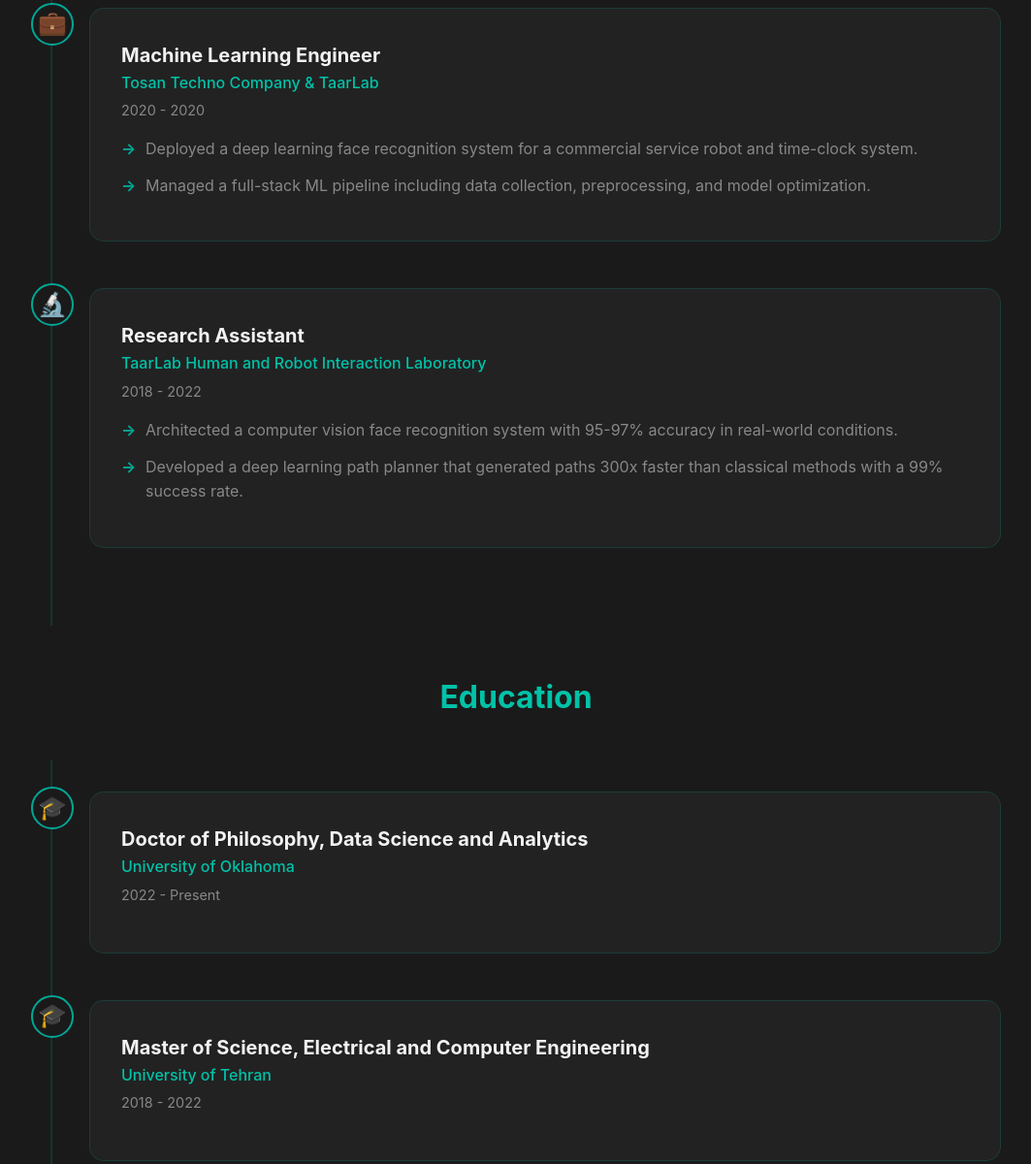
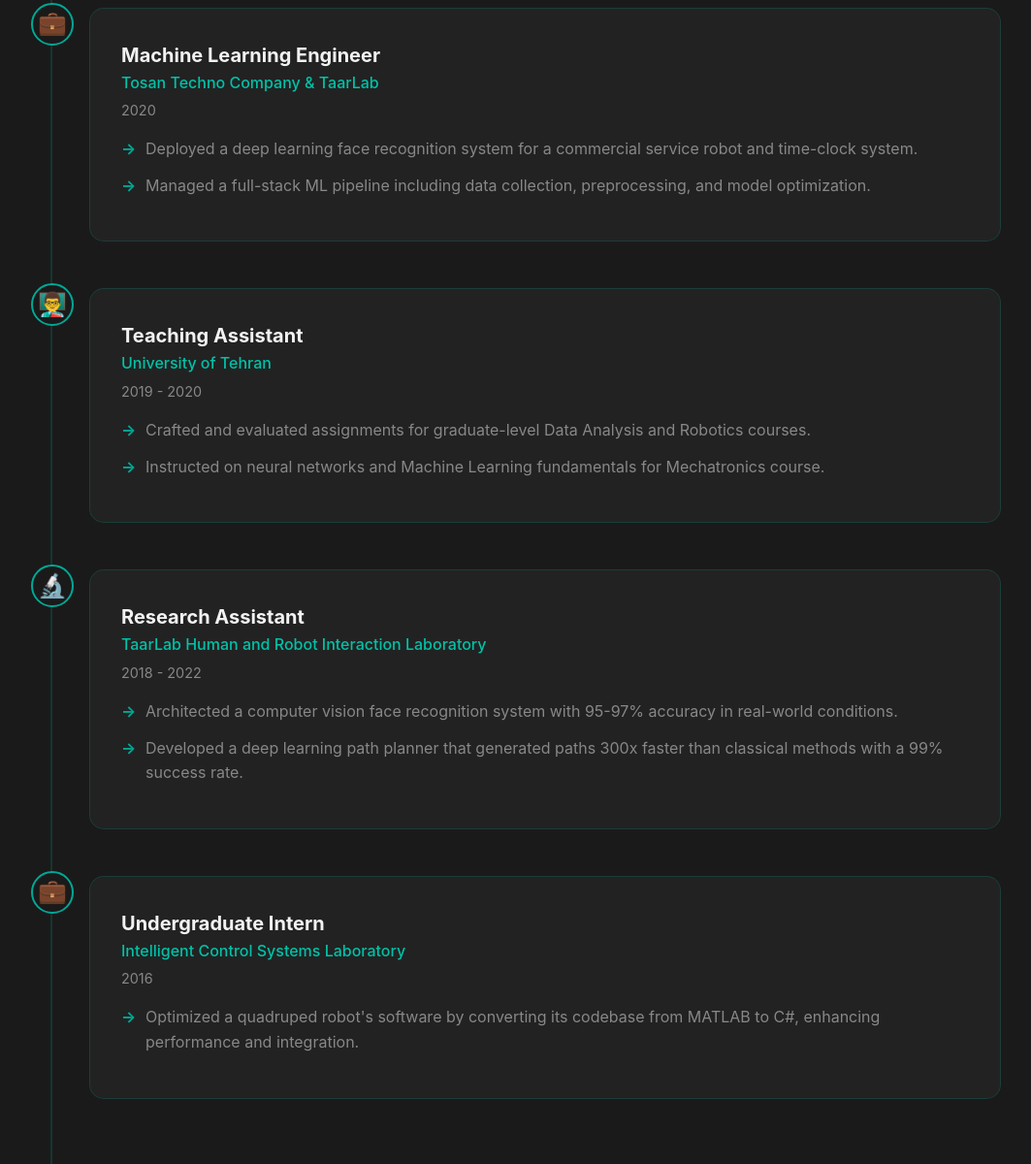
Before and after one commit to mabasiri95/mabasiri95.github.io, a plain HTML site: page index.html in a window 1280 px wide. Shown: the part 4074-5274 px from the top of the page at 97% size, without its empty margins (108-1171 px from the left). Drawn offline with Linux system fonts and the light colour scheme.

Commit message:
added journey

```diff
--- a/index.html
+++ b/index.html
@@ -680,11 +680,28 @@
                         <h4>Machine Learning Engineer</h4>
                         <p>Tosan Techno Company & TaarLab</p>
                     </div>
-                    <div class="timeline-date">2020 - 2020</div>
+                    <div class="timeline-date">2020</div>
                     <div class="timeline-body">
                         <ul>
                             <li>Deployed a deep learning face recognition system for a commercial service robot and time-clock system.</li>
                             <li>Managed a full-stack ML pipeline including data collection, preprocessing, and model optimization.</li>
+                        </ul>
+                    </div>
+                </div>
+            </div>
+
+            <div class="timeline-item">
+                <div class="timeline-icon">👨‍🏫</div>
+                <div class="timeline-card">
+                    <div class="timeline-header">
+                        <h4>Teaching Assistant</h4>
+                        <p>University of Tehran</p>
+                    </div>
+                    <div class="timeline-date">2019 - 2020</div>
+                    <div class="timeline-body">
+                        <ul>
+                            <li>Crafted and evaluated assignments for graduate-level Data Analysis and Robotics courses.</li>
+                            <li>Instructed on neural networks and Machine Learning fundamentals for Mechatronics course.</li>
                         </ul>
                     </div>
                 </div>
@@ -702,6 +719,22 @@
                         <ul>
                             <li>Architected a computer vision face recognition system with 95-97% accuracy in real-world conditions.</li>
                             <li>Developed a deep learning path planner that generated paths 300x faster than classical methods with a 99% success rate.</li>
+                        </ul>
+                    </div>
+                </div>
+            </div>
+
+            <div class="timeline-item">
+                <div class="timeline-icon">💼</div>
+                <div class="timeline-card">
+                    <div class="timeline-header">
+                        <h4>Undergraduate Intern</h4>
+                        <p>Intelligent Control Systems Laboratory</p>
+                    </div>
+                    <div class="timeline-date">2016</div>
+                    <div class="timeline-body">
+                        <ul>
+                            <li>Optimized a quadruped robot's software by converting its codebase from MATLAB to C#, enhancing performance and integration.</li>
                         </ul>
                     </div>
                 </div>
```
